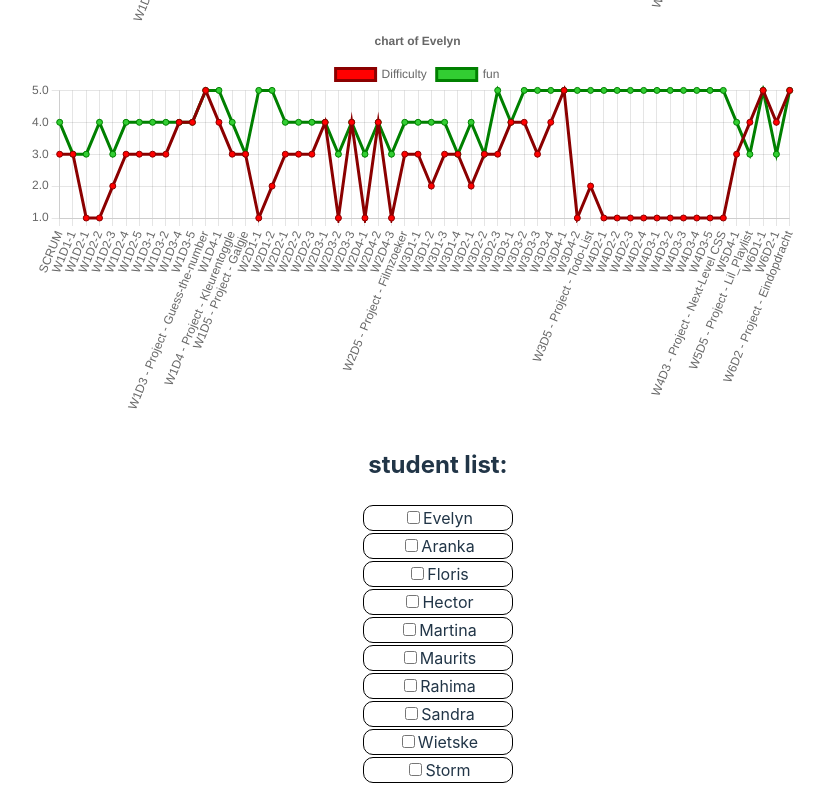
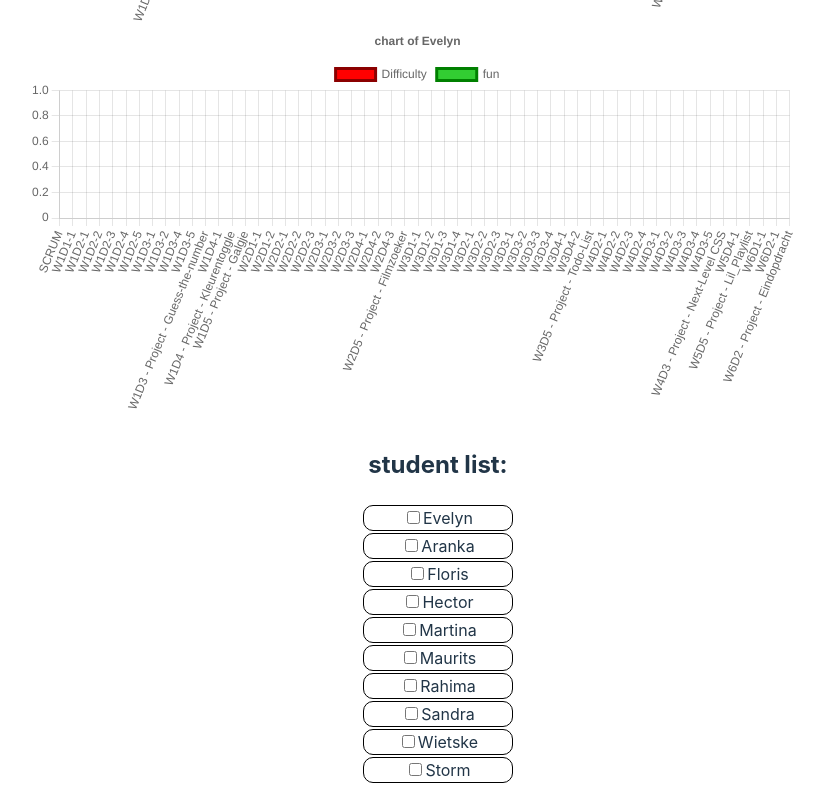
Before and after one commit to Sander-317/sander_van_meerveld-StudentDashBoard, a React (Vite) app: page / in a window 1280 px wide. Both pictures are taken after a click on the item "Evelyn". Shown: the part 577-1377 px from the top of the page, without its empty margins (222-1047 px from the left). Built offline with nearby package versions, Linux system fonts and the light colour scheme.

Commit message:
changed line chart to work the same as bar chart

```diff
--- a/src/components/BarChart.jsx
+++ b/src/components/BarChart.jsx
@@ -46,13 +46,8 @@ export default function BarChart({ state, getArrayOfAverage }) {
     },
   };
 
-  // const newArray = state.ListAllStudentAverage;
   const allStudentArray = getArrayOfAverage(state.data);
   const customArray = getArrayOfAverage(state.customDataList);
-  // const newerArray = state.customDataList;
-
-  // getArrayOfAverage(state.customDataList);
-
   const labels = allStudentArray.map((assignment) => assignment.assignment);
 
   const chartData = {
--- a/src/components/LineChart.jsx
+++ b/src/components/LineChart.jsx
@@ -11,7 +11,7 @@ import {
 } from "chart.js";
 import { Line } from "react-chartjs-2";
 
-export default function LineChart({ state }) {
+export default function LineChart({ state, getArrayOfAverage }) {
   ChartJS.register(
     CategoryScale,
     LinearScale,
@@ -44,8 +44,8 @@ export default function LineChart({ state }) {
       },
     },
   };
-  const allStudentArray = state.ListAllStudentAverage;
-  const singleStudentArray = state.customDataList;
+  const allStudentArray = getArrayOfAverage(state.data);
+  const customArray = getArrayOfAverage(state.customDataList);
   const labels = allStudentArray.map((assignment) => assignment.assignment);
 
   const data = {
@@ -55,7 +55,7 @@ export default function LineChart({ state }) {
         label: "Difficulty",
         data: state.home
           ? allStudentArray.map((assignment) => assignment.averageDifficulty)
-          : singleStudentArray.map((assignment) => assignment.difficulty),
+          : customArray.map((assignment) => assignment.averageDifficulty),
         borderColor: "darkred",
         backgroundColor: "red",
       },
@@ -63,7 +63,7 @@ export default function LineChart({ state }) {
         label: "fun",
         data: state.home
           ? allStudentArray.map((assignment) => assignment.averageFun)
-          : singleStudentArray.map((assignment) => assignment.fun),
+          : customArray.map((assignment) => assignment.averageFun),
         borderColor: "green",
         backgroundColor: "limegreen",
       },
--- a/src/components/pages/Home.jsx
+++ b/src/components/pages/Home.jsx
@@ -20,7 +20,11 @@ export default function Home({
       ) : (
         ""
       )}
-      {state.lineChart ? <LineChart state={state} /> : ""}
+      {state.lineChart ? (
+        <LineChart state={state} getArrayOfAverage={getArrayOfAverage} />
+      ) : (
+        ""
+      )}
 
       <ul className="name-list">
         <h2>student list:</h2>
--- a/src/components/pages/Student.jsx
+++ b/src/components/pages/Student.jsx
@@ -22,7 +22,11 @@ export default function Student({
       ) : (
         ""
       )}
-      {state.lineChart ? <LineChart state={state} /> : ""}
+      {state.lineChart ? (
+        <LineChart state={state} getArrayOfAverage={getArrayOfAverage} />
+      ) : (
+        ""
+      )}
       <ul className="name-list">
         <h2>student list:</h2>
 
```
